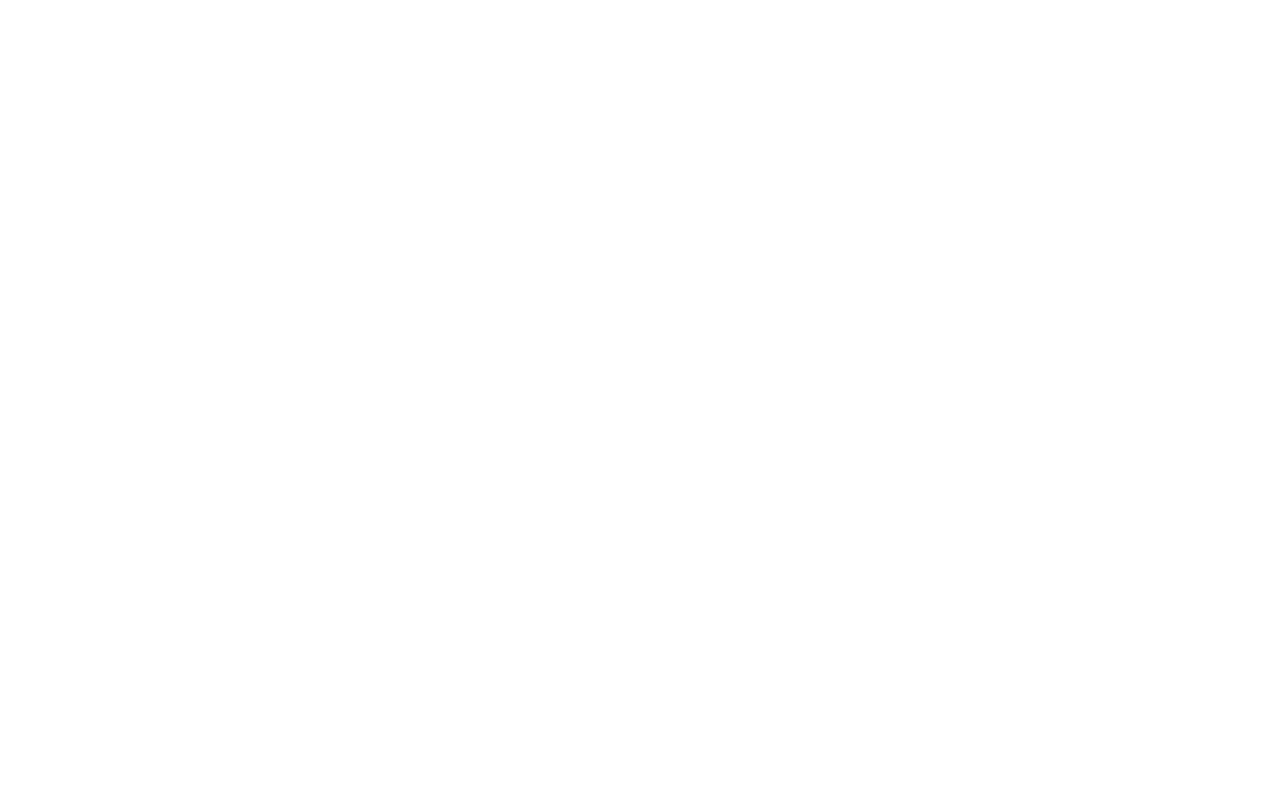
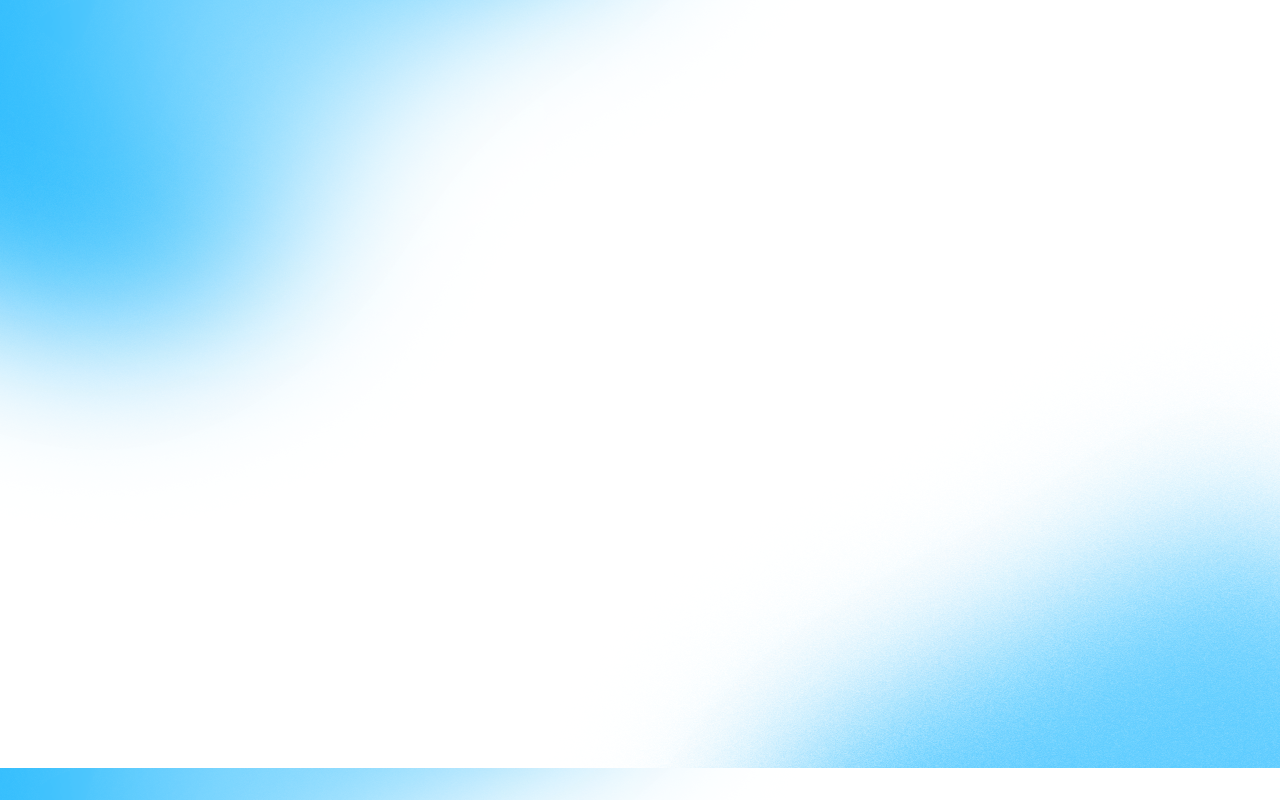
Before and after one commit to dignit28/op-test-case, a React (Create React App) app: page / in a window 1280 px wide. Built offline with nearby package versions, Linux system fonts and the light colour scheme.

Commit message:
Add pagination Create three components for slides Implement pagination between slides

```diff
--- a/src/App.css
+++ b/src/App.css
@@ -0,0 +1,37 @@
+.page-wrapper {
+  height: 100vh;
+}
+
+.slider {
+  position: absolute;
+  top: 0;
+  display: flex;
+  overflow-x: auto;
+  overflow-y: hidden;
+  height: 100%;
+  width: 100%;
+  flex-flow: row nowrap;
+  scroll-snap-type: x mandatory;
+  scrollbar-width: none;
+}
+
+.slider::-webkit-scrollbar {
+  display: none;
+}
+
+.slider::before {
+  content: "";
+  position: absolute;
+  width: 300%;
+  height: 100%;
+  background: url("./images/background.png");
+  background-position: -8px 0;
+  z-index: -1;
+}
+
+.slide {
+  width: 100%;
+  scroll-snap-align: center;
+  scroll-snap-stop: always;
+  flex: none;
+}
--- a/src/App.js
+++ b/src/App.js
@@ -2,11 +2,18 @@
 // Fonts
 import "./fonts/fonts.css";
 // Components
-import PinkButton from "./components/PinkButton/PinkButton";
-import ScrollableContainer from "./components/ScrollableContainer/ScrollableContainer";
+import SlideOne from "./components/SlideOne/SlideOne";
+import SlideTwo from "./components/SlideTwo/SlideTwo";
+import SlideThree from "./components/SlideThree/SlideThree";
 
 function App() {
-  return <div className="app"></div>;
+  return (
+    <main className="slider">
+      <SlideOne />
+      <SlideTwo />
+      <SlideThree />
+    </main>
+  );
 }
 
 export default App;
--- /dev/null
+++ b/src/components/SlideOne/SlideOne.js
@@ -0,0 +1,9 @@
+import React from "react";
+// Styles
+import "./SlideOne.css";
+
+function SlideOne() {
+  return <div className="slide"></div>;
+}
+
+export default SlideOne;
--- /dev/null
+++ b/src/components/SlideThree/SlideThree.js
@@ -0,0 +1,9 @@
+import React from "react";
+// Styles
+import "./SlideThree.css";
+
+function SlideThree() {
+  return <div className="slide"></div>;
+}
+
+export default SlideThree;
--- /dev/null
+++ b/src/components/SlideTwo/SlideTwo.js
@@ -0,0 +1,9 @@
+import React from "react";
+// Styles
+import "./SlideTwo.css";
+
+function SlideTwo() {
+  return <div className="slide"></div>;
+}
+
+export default SlideTwo;
```
Also changed, not shown: src/components/SlideOne/SlideOne.css (added), src/components/SlideThree/SlideThree.css (added), src/components/SlideTwo/SlideTwo.css (added), src/images/background.png (added).
